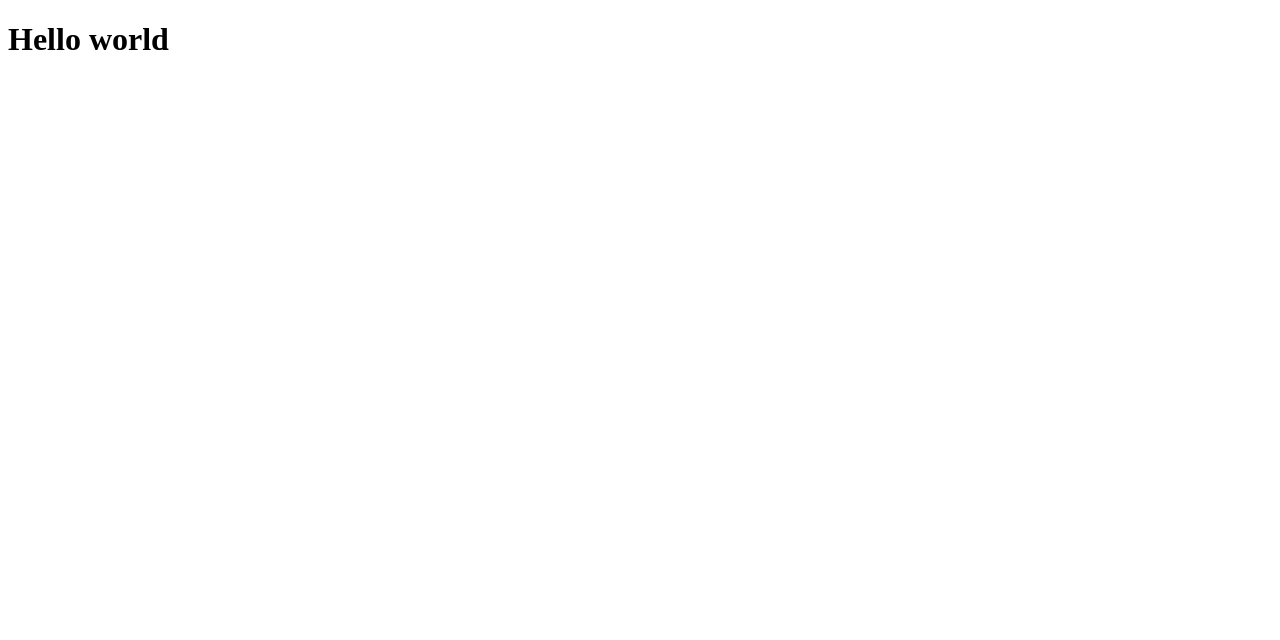
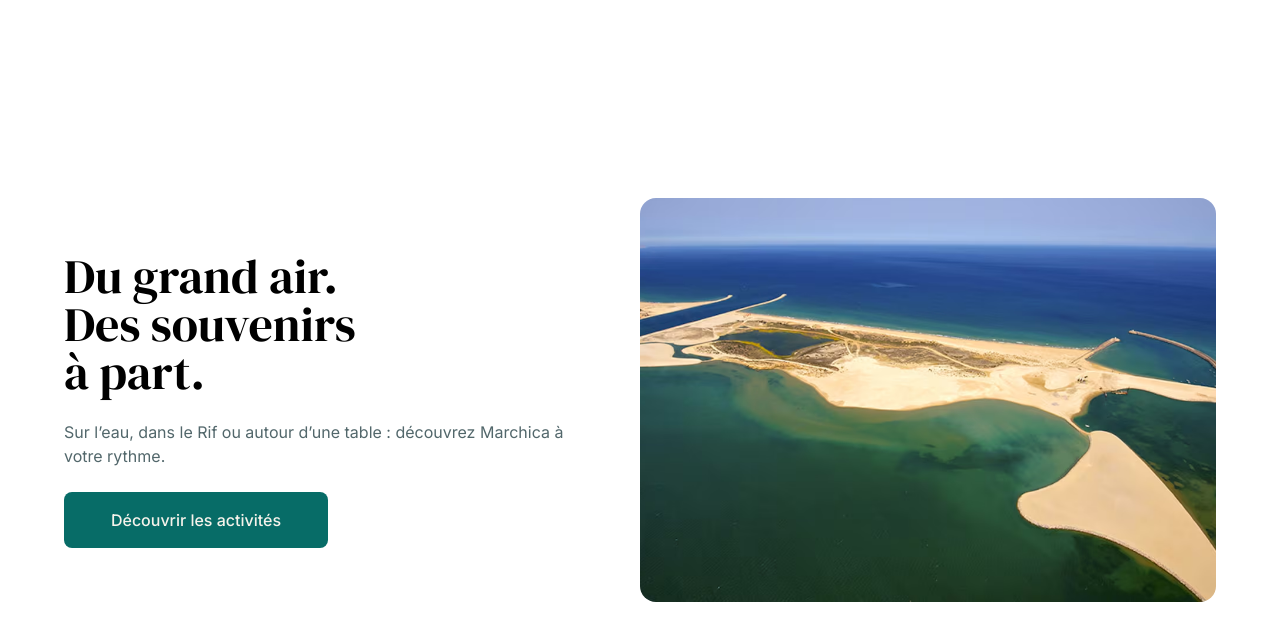
Before and after one commit to ahtalbi/Marchica-Trips, a website built with Vite: page index.html in a window 1280 px wide. Built offline with nearby package versions, Linux system fonts and the light colour scheme; files whose address does not match are found by name.

Commit message:
MTR-12 As a visitor, I want a hero with a title, subtitle, image and a “Découvrir les activités” button, so that I understand the offer right away.

```diff
--- a/activities.html
+++ b/activities.html
@@ -5,13 +5,16 @@
     <meta charset="UTF-8">
     <link rel="icon" type="image/svg+xml" href="/favicon.svg" />
     <meta name="viewport" content="width=device-width, initial-scale=1.0">
-    <title>Document</title>
-    <link rel="stylesheet" href="./css/activities.css">
-    <style>@import "tailwindcss";</style>
+    <title>Marchica-trips</title>
+    <link rel="stylesheet" href="./css/style.css">
 </head>
 
 <body>
-    <h1>activities</h1>
+    <header></header>
+    <main>
+        <h1 class="text-gray-400">activities</h1>
+    </main>
+    <footer></footer>
 </body>
 
 </html>
--- a/activities-details.html
+++ b/activitiesDetails.html
@@ -5,13 +5,16 @@
     <meta charset="UTF-8">
     <link rel="icon" type="image/svg+xml" href="/favicon.svg" />
     <meta name="viewport" content="width=device-width, initial-scale=1.0">
-    <title>Document</title>
-    <link rel="stylesheet" href="./css/activities.css">
-    <style>@import "tailwindcss";</style>
+    <title>Marchica-trips</title>
+    <link rel="stylesheet" href="./css/style.css">
 </head>
 
 <body>
-    <h1>activity details</h1>
+    <header></header>
+    <main>
+        <h1 class="text-gray-400">activities details</h1>
+    </main>
+    <footer></footer>
 </body>
 
 </html>
--- /dev/null
+++ b/css/style.css
@@ -0,0 +1,103 @@
+@import url("https://fonts.googleapis.com/css2?family=DM+Serif+Display&family=Inter:wght@400;500;700&display=swap");
+@import "tailwindcss";
+
+@theme {
+  /* ---------- COLORS (lean) ---------- */
+  --color-primary: #076c67;        /* CTA, links */
+  --color-primary-hover: #055650;  /* CTA hover */
+  --color-primary-soft: #bee7dd;   /* soft fills, tags */
+
+  --color-text: #123d46;           /* main text / headings */
+  --color-text-muted: #52676b;     /* second text color */
+
+  --color-bg: #f6f3eb;             /* page background */
+  --color-surface: #ffffff;        /* cards */
+  --color-border: #c7d2ce;         /* borders, dividers */
+
+  --color-focus: #4bafb5;          /* focus ring */
+  --color-error: #a13f32;          /* errors */
+  --color-red: red;
+
+  /* ---------- FONTS ---------- */
+  --font-display: "DM Serif Display", Georgia, serif;
+  --font-sans: "Inter", ui-sans-serif, system-ui, sans-serif;
+
+  /* ---------- TYPE SCALE ---------- */
+  --text-h1: 48px;
+  --text-h1--line-height: 53px;
+  --text-h2: 36px;
+  --text-h2--line-height: 41px;
+  --text-h3: 24px;
+  --text-h3--line-height: 29px;
+  --text-body: 16px;
+  --text-body--line-height: 24px;
+  --text-caption: 14px;
+  --text-caption--line-height: 20px;
+
+  /* ---------- SPACING (4px base) ---------- */
+  --spacing: 4px;
+  --spacing-micro: 4px;
+  --spacing-icon: 8px;
+  --spacing-linked: 12px;
+  --spacing-field: 16px;
+  --spacing-group: 24px;
+  --spacing-block: 32px;
+  --spacing-section: 48px;
+  --spacing-breathe: 64px;
+
+  /* ---------- RADIUS / SIZES ---------- */
+  --radius-button: 8px;
+  --radius-card: 16px;
+  --height-button: 48px;
+}
+
+:root {
+  /* ---------- COLORS (lean) ---------- */
+  --color-primary: #076c67;        /* CTA, links */
+  --color-primary-hover: #055650;  /* CTA hover */
+  --color-primary-soft: #bee7dd;   /* soft fills, tags */
+
+  --color-text: #123d46;           /* main text / headings */
+  --color-text-muted: #52676b;     /* second text color */
+  --color-text-bg: #f6f3eb;     /* second text color */
+
+  --color-bg: #f6f3eb;             /* page background */
+  --color-surface: #ffffff;        /* cards */
+  --color-border: #c7d2ce;         /* borders, dividers */
+
+  --color-focus: #4bafb5;          /* focus ring */
+  --color-error: #a13f32;          /* errors */
+  --color-red: red;
+
+  /* ---------- FONTS ---------- */
+  --font-display: "DM Serif Display", Georgia, serif;
+  --font-sans: "Inter", ui-sans-serif, system-ui, sans-serif;
+
+  /* ---------- TYPE SCALE ---------- */
+  --text-h1: 48px;
+  --text-h1--line-height: 53px;
+  --text-h2: 36px;
+  --text-h2--line-height: 41px;
+  --text-h3: 24px;
+  --text-h3--line-height: 29px;
+  --text-body: 16px;
+  --text-body--line-height: 24px;
+  --text-caption: 14px;
+  --text-caption--line-height: 20px;
+
+  /* ---------- SPACING (4px base) ---------- */
+  --spacing: 4px;
+  --spacing-micro: 4px;
+  --spacing-icon: 8px;
+  --spacing-linked: 12px;
+  --spacing-field: 16px;
+  --spacing-group: 24px;
+  --spacing-block: 32px;
+  --spacing-section: 48px;
+  --spacing-breathe: 64px;
+
+  /* ---------- RADIUS / SIZES ---------- */
+  --radius-button: 8px;
+  --radius-card: 16px;
+  --height-button: 48px;
+}
--- a/faq.html
+++ b/faq.html
@@ -6,14 +6,15 @@
     <link rel="icon" type="image/svg+xml" href="/favicon.png" />
     <meta name="viewport" content="width=device-width, initial-scale=1.0" />
     <title>marchica-trips</title>
-    <link rel="stylesheet" href="./css/faq.css">
-    <style>@import "tailwindcss";</style>
+    <link rel="stylesheet" href="./css/style.css">
 </head>
 
 <body>
-    <div id="app">
+    <header></header>
+    <main>
         <h1 class="text-gray-400">faq</h1>
-    </div>
+    </main>
+    <footer></footer>
 </body>
 
 </html>
--- a/index.html
+++ b/index.html
@@ -5,14 +5,24 @@
     <meta charset="UTF-8" />
     <link rel="icon" type="image/svg+xml" href="/favicon.png" />
     <meta name="viewport" content="width=device-width, initial-scale=1.0" />
-    <title>marchica-trips</title>
-    <style>@import "tailwindcss";</style>
+    <title>Marchica-trips</title>
+    <link rel="stylesheet" href="./css/style.css">
 </head>
 
 <body>
-    <div id="app">
-        <h1 class="text-gray-400">Hello world</h1>
-    </div>
+    <header></header>
+    <main>
+        <!-- hero section -->
+        <section class="h-screen flex justify-center items-center flex-col gap-12 p-5 md:flex-row md:p-[5%]">
+            <div class="flex justify-center flex-col gap-6 w-full">
+                <h1 class="text-5xl font-display">Du grand air. <br>Des souvenirs <br>à part.</h1>
+                <h2 class="text-text-muted">Sur l’eau, dans le Rif ou autour d’une table : découvrez Marchica à votre rythme.</h2>
+                <button class="bg-primary p-4 w-full text-bg font-sans font-medium rounded-button hover:bg-sky-700 hover:cursor-pointer transition-colors duration-200 ease-in-out lg:w-[50%]">Découvrir les activités</button>
+            </div>
+            <img class="w-full rounded-card md:w-[50%] h-[60%] object-cover" src="./assets/Marchica.png" alt="">
+        </section>
+    </main>
+    <footer></footer>
 </body>
 
 </html>
--- a/reserve.html
+++ b/reserve.html
@@ -5,11 +5,15 @@
     <meta charset="UTF-8">
     <link rel="icon" type="image/svg+xml" href="/favicon.png" />
     <meta name="viewport" content="width=device-width, initial-scale=1.0">
-    <title>Document</title>
-    <style>@import "tailwindcss";</style>
+    <title>Marchica-trips</title>
+    <link rel="stylesheet" href="./css/style.css">
 </head>
 
 <body>
-    <h1 class="text-gray-400">reserve</h1>
+    <header></header>
+    <main>
+        <h1 class="text-gray-400">reserve</h1>
+    </main>
+    <footer></footer>
 </body>
 </html>
```
Also changed, not shown: assets/Marchica.png (added).
